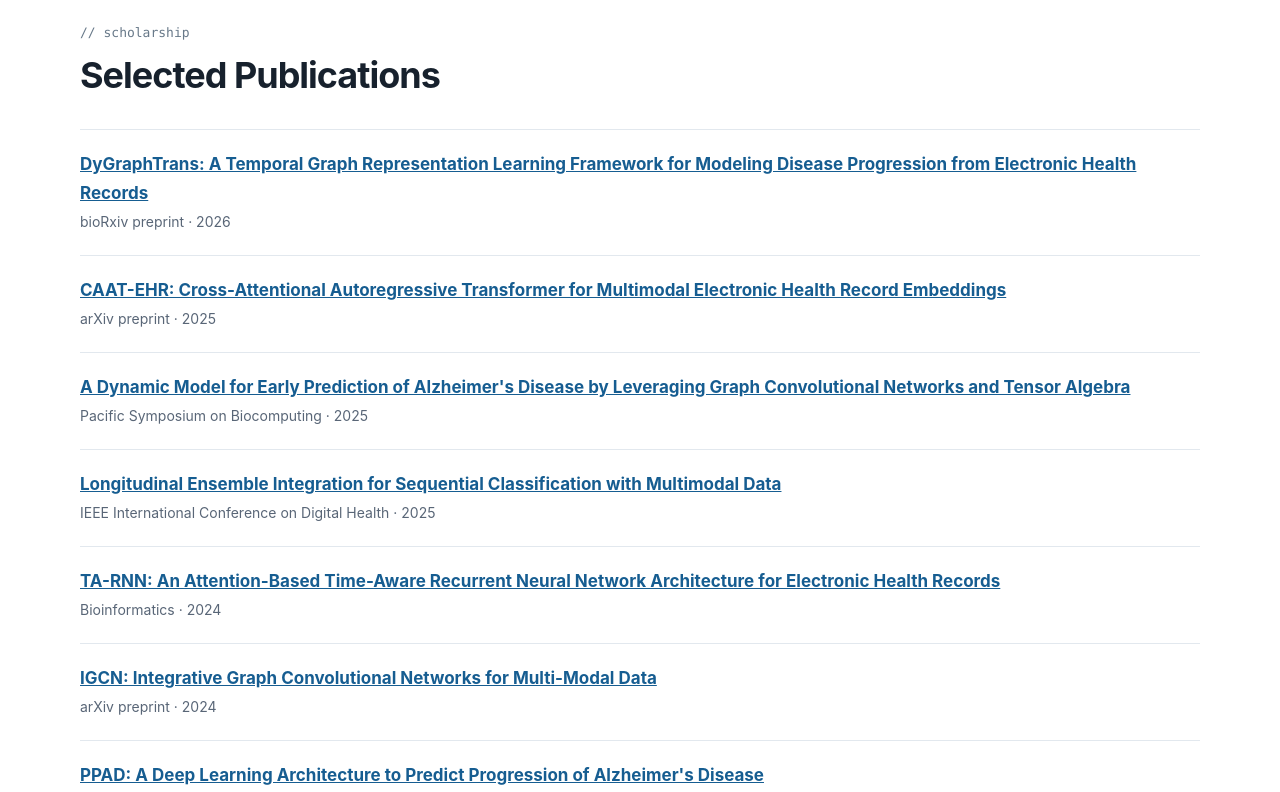
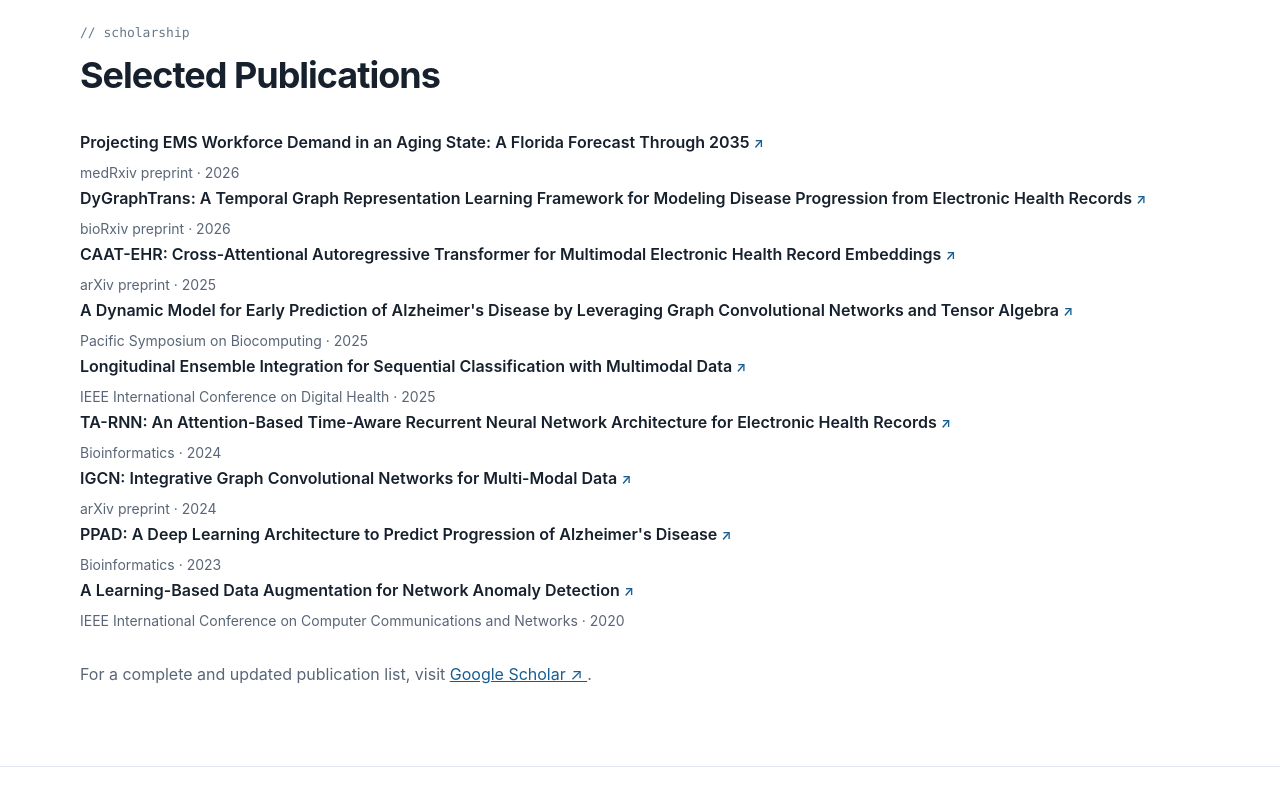
Before and after one commit to Mohammad-Al-Olaimat/Mohammad-Al-Olaimat.github.io, a plain HTML site: page index.html in a window 1280 px wide. Shown: the part 1940-2732 px from the top of the page. Drawn offline with Linux system fonts and the light colour scheme.

Commit message:
Enhance publication section with new styles and links
Updated publication styles and added new publication links.

```diff
--- a/index.html
+++ b/index.html
@@ -224,24 +224,38 @@
         }
 
         /* ===== PUBLICATIONS ===== */
-        .publication {
-            border-top: 1px solid var(--line);
-            padding: 20px 0;
+
+/* ===== PUBLICATION LINKS ===== */
+
+.publication strong a {
+    color: #17212d;
+    text-decoration: none;
+    font-weight: 600;
+    transition: color 0.2s ease;
 }
 
-        .publication strong {
-            display: block;
-            font-size: 17px;
+.publication strong a:hover {
+    color: #165d91;
+    text-decoration: underline;
+}
+
+.publication strong a::after {
+    content: " ↗";
+    font-size: 13px;
+    color: #165d91;
 }
 
 .publication span {
-            color: var(--muted);
+    display: block;
+    margin-top: 5px;
     font-size: 14px;
+    color: #596677;
 }
 
 .publication-note {
-            margin-top: 24px;
+    margin-top: 28px;
 }
+
 
         /* ===== CONTACT AND FOOTER ===== */
         .contact-email {
@@ -408,6 +422,17 @@
         <div class="section-label">// scholarship</div>
         <h2>Selected Publications</h2>
 
+        <!-- Publication 0: 2026 -->
+        <div class="publication">
+            <strong>
+                <a href="https://doi.org/10.64898/2026.07.07.26357403"
+                   target="_blank" rel="noopener noreferrer">
+                    Projecting EMS Workforce Demand in an Aging State: A Florida Forecast Through 2035
+                </a>
+            </strong>
+            <span>medRxiv preprint · 2026</span>
+        </div>
+
         <!-- Publication 1: 2026 -->
         <div class="publication">
             <strong>
```
Lines whose indentation alone changed are shown as unchanged.
